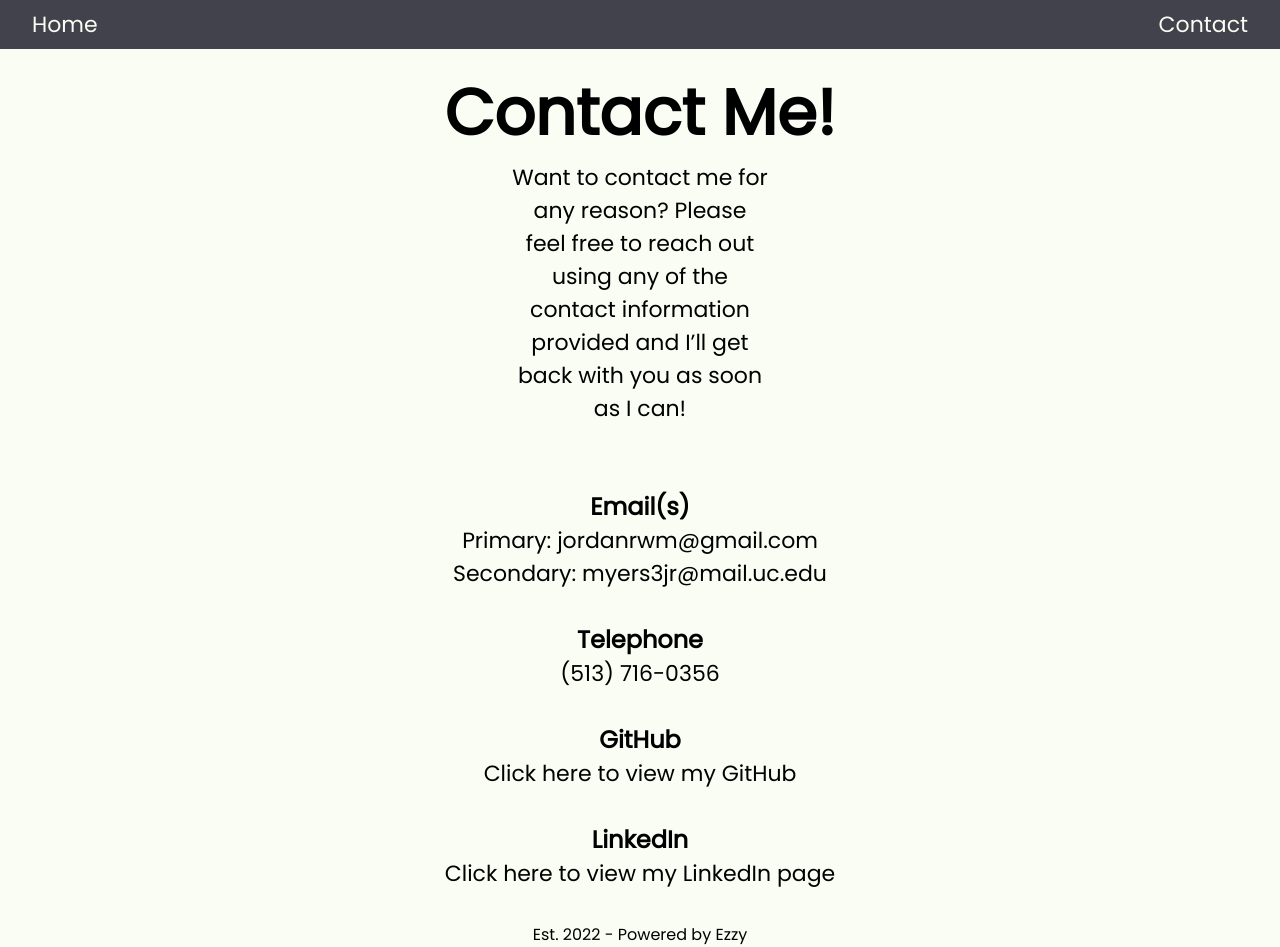
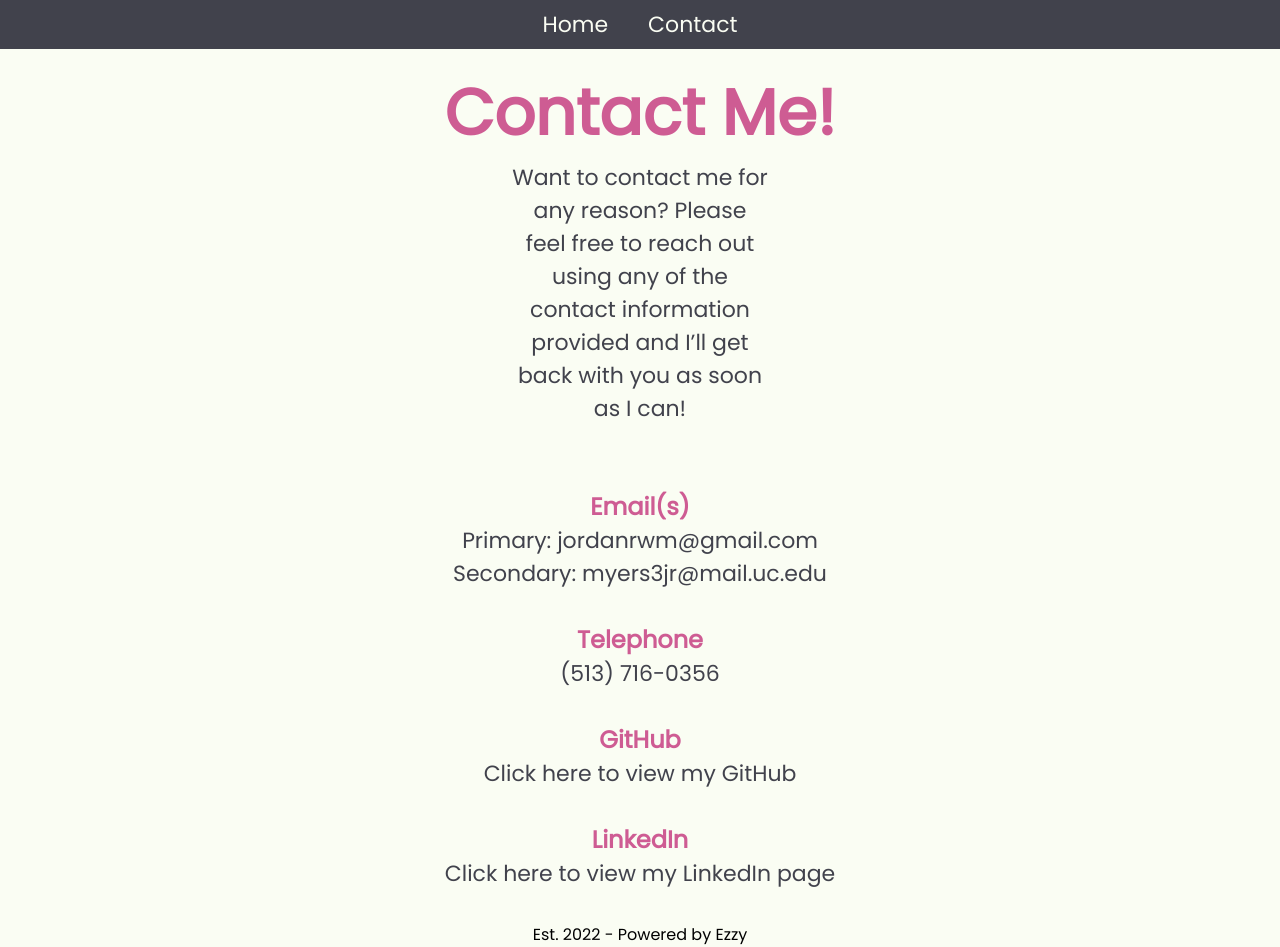
Before and after one commit to ezzy-dev/portfolio-website, a React (Create React App) app: page /contact in a window 1280 px wide. Built offline with nearby package versions, Linux system fonts and the light colour scheme.

Commit message:
random updates from class

```diff
--- a/src/components/header/Header.scss
+++ b/src/components/header/Header.scss
@@ -1,25 +1,10 @@
 .header {
-    justify-content: space-between;
+    display: flex;
+    justify-content: center;
     background-color: #41424C;
-    display: flex;
 
-    &__left,
-    &__right {
-        display: flex;
-    }
-
-    &__left {
-        margin-left: 32px;
-    }
-
-    &__right {
-        justify-content: space-between;
-        align-self: flex-end;
-        margin-right: 32px;
-
-        :not(:last-child) {
-            margin-right: 40px;
-        }
+    :not(:last-child) {
+        margin-right: 40px;
     }
 
     &__link {
--- a/src/components/header/Header.tsx
+++ b/src/components/header/Header.tsx
@@ -6,12 +6,9 @@ function Header(): JSX.Element {
   return (
     <header>
       <nav className="header">
-        <div className="header__left">
         <Link className="header__link" to="/">
           Home
         </Link>
-        </div>
-        <div className="header__right">
         {/* <Link className="header__link" to="/resume">
             Resume
           </Link>
@@ -21,7 +18,6 @@ function Header(): JSX.Element {
         <Link className="header__link" to="/contact">
           Contact
         </Link>
-        </div>
       </nav>
     </header>
   );
--- a/src/pages/contact/Contact.scss
+++ b/src/pages/contact/Contact.scss
@@ -4,6 +4,17 @@
     flex: 1;
     align-items: center;
     justify-content: center;
+
+    &__heading,
+    &__secondary-heading {
+        color: #CE5C93;
+    }
+
+    &__item,
+    &__description,
+    &__primary-email {
+        color: #41424C;
+    }
 
     &__heading {
         font-size: 64px;
--- a/src/pages/contact/Contact.tsx
+++ b/src/pages/contact/Contact.tsx
@@ -13,7 +13,7 @@ function Contact(): JSX.Element {
         </p>
       </div>
       <div className="contact__right">
-        <h2>Email(s)</h2>
+        <h2 className="contact__secondary-heading">Email(s)</h2>
         <a className="contact__primary-email" href="mailto:jordanrwm@gmail.com">
           Primary: jordanrwm@gmail.com
         </a>
@@ -21,15 +21,15 @@ function Contact(): JSX.Element {
         <a className="contact__item" href="mailto:myers3jr@mail.uc.edu">
           Secondary: myers3jr@mail.uc.edu
         </a>
-        <h2>Telephone</h2>
+        <h2 className="contact__secondary-heading">Telephone</h2>
         <a className="contact__item" href="tel:5137160356">
           (513) 716-0356
         </a>
-        <h2>GitHub</h2>
+        <h2 className="contact__secondary-heading">GitHub</h2>
         <a className="contact__item" href="https://github.com/ezzy-dev">
           Click here to view my GitHub
         </a>
-        <h2>LinkedIn</h2>
+        <h2 className="contact__secondary-heading">LinkedIn</h2>
         <a
           className="contact__item"
           href="https://www.linkedin.com/in/jordan-myers-366067184/"
```
Lines whose indentation alone changed are shown as unchanged.
